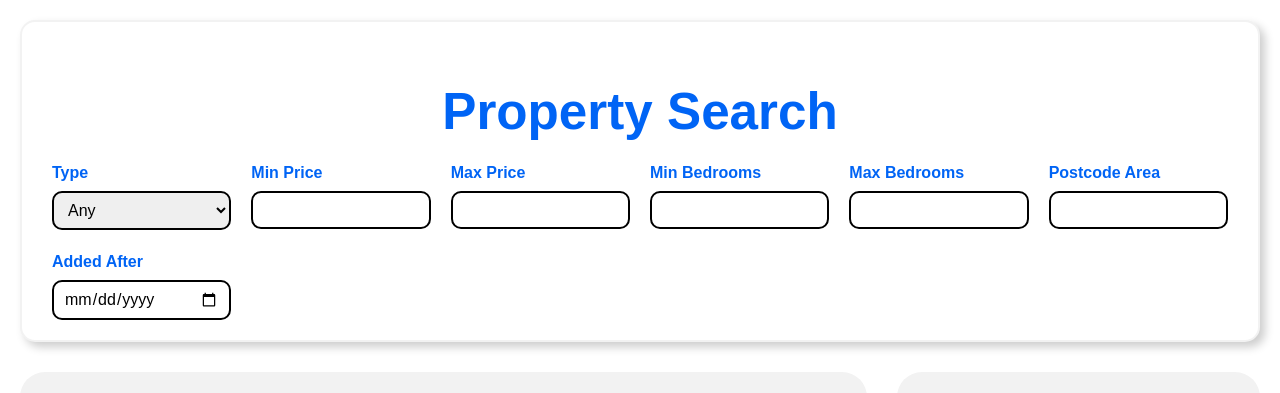
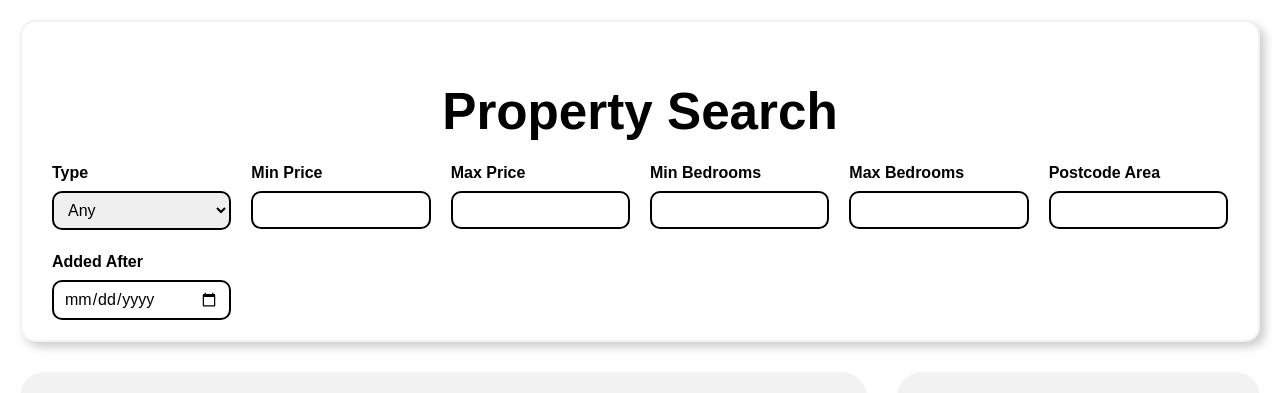
Before and after one commit to Lissa2005/estate-agent-react-app, a React (Vite) app: page / in a window 1280 px wide. Shown: the top 393 px of the page. Built offline with nearby package versions, Linux system fonts and the light colour scheme.

Commit message:
Update App.css

```diff
--- a/src/App.css
+++ b/src/App.css
@@ -21,7 +21,7 @@
   border: 2px solid #f2f2f2;
   border-radius: 15px;
   background-color: white;
-  color: rgb(0,100,245);
+  color: rgb(0, 0, 0);
   box-shadow: 5px 5px 10px rgba(0,0,0,0.2);
 }
 
```
